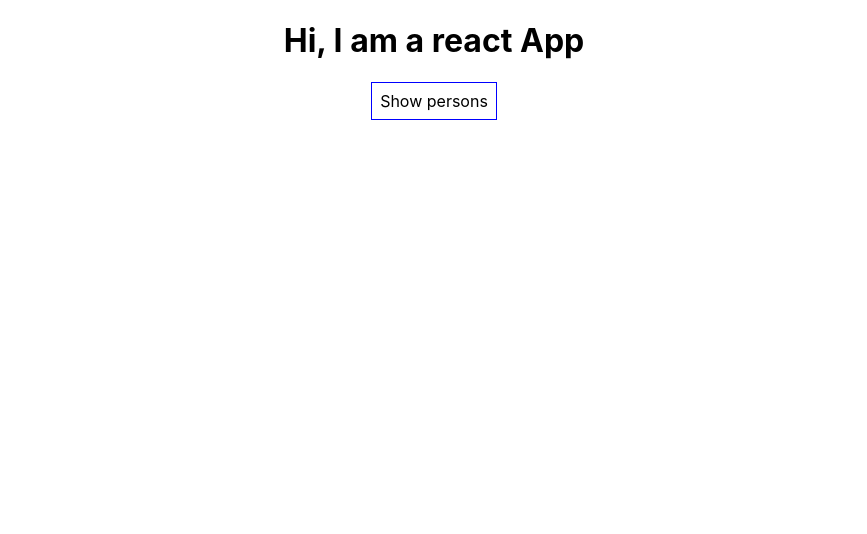
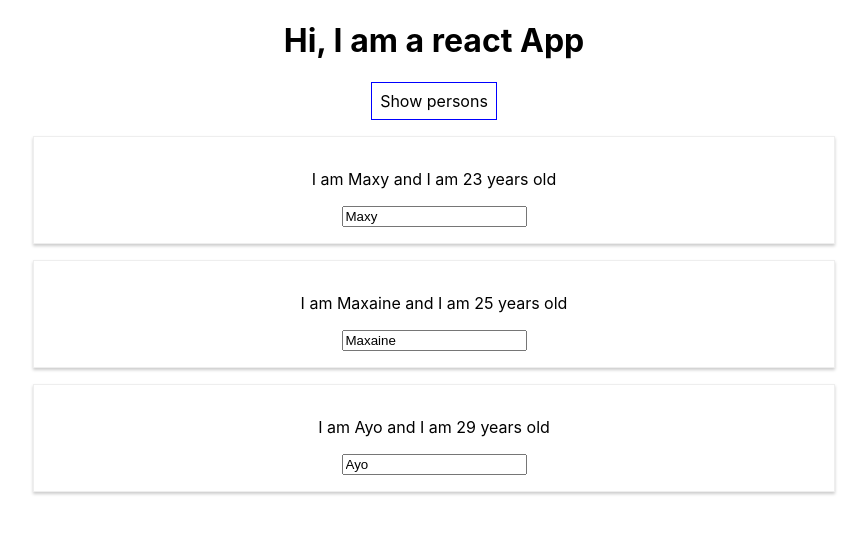
Before and after one commit to Nuga0909/react-practice, a React (Create React App) app: page / in a window 1280 px wide. Both pictures are taken after a click on the button "Show persons". Shown: the top 534 px of the page, without its empty margins (206-1073 px from the left). Built offline with nearby package versions, Linux system fonts and the light colour scheme.

Commit message:
setstate with new array

```diff
--- a/src/App.js
+++ b/src/App.js
@@ -16,24 +16,11 @@
     this.setState({ showPersons: !this.state.showPersons });
   }
 
-  switchNameHandler = (newName) => {
-    this.setState({
-      persons: [
-        { name: newName, age: "23" },
-        { name: "Maxainoo", age: "25" },
-        { name: "Ayoxy", age: "29" }
-      ]
-    })
-  }
 
-  onChangedHandler = (event) => {
-    this.setState({
-      persons: [
-        { name: "Maxy", age: "23" },
-        { name: event.target.value, age: "25" },
-        { name: "Ayoxy", age: "29" }
-      ]
-    })
+  deletePersonHandler = (personIndex) => {
+    const persons = [...this.state.persons];
+    persons.splice(personIndex, 1);
+    this.setState({ persons: persons });
   }
 
   render() {
@@ -49,8 +36,8 @@
     if (this.state.showPersons) {
       persons = (
         <div>
-          {this.state.persons.map(person => {
-            return <person name={person.name} age={person.age}/>
+          {this.state.persons.map((person, index) => {
+            return <Person click={() => this.deletePersonHandler(index)} name={person.name} age={person.age} />
           })}
         </div>
       );
```
